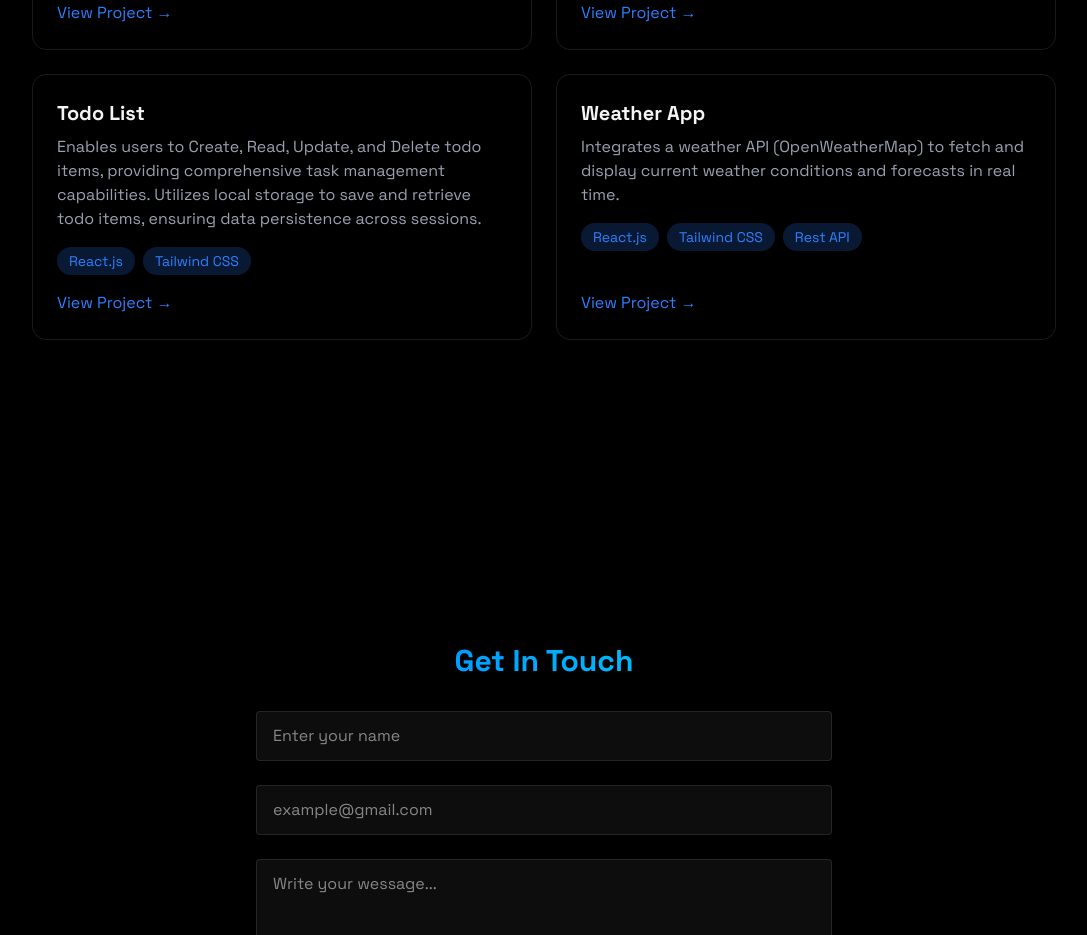
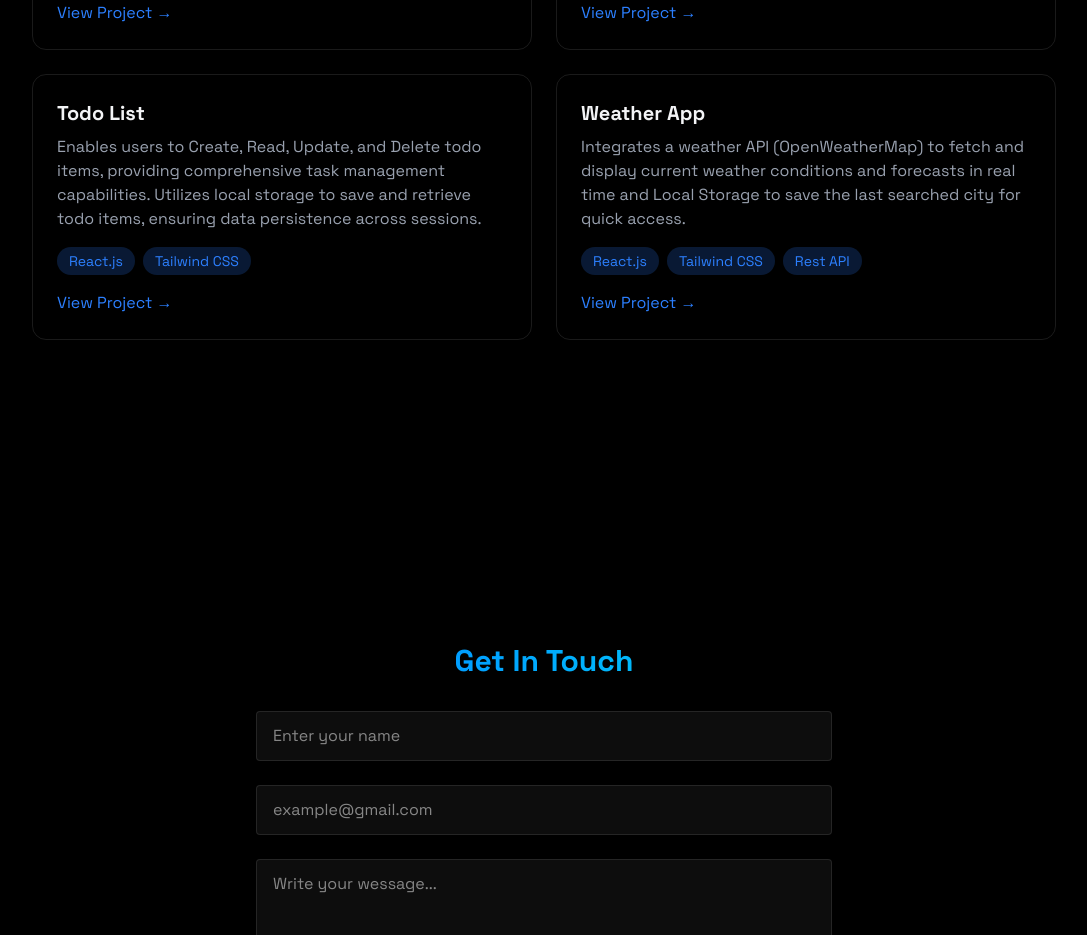
Before and after one commit to shubh95rai/portfolio, a React (Vite) app: page / in a window 1280 px wide. Shown: the part 2440-3375 px from the top of the page, without its empty margins (96-1183 px from the left). Built offline with nearby package versions, Linux system fonts and the light colour scheme.

Commit message:
projects links changed

```diff
--- a/src/components/sections/Projects.jsx
+++ b/src/components/sections/Projects.jsx
@@ -220,7 +220,7 @@ export default function Projects() {
 
               <div>
                 <a
-                  href="https://todo-list-react-95.netlify.app/"
+                  href="https://todo-list-reactjs-95.vercel.app/"
                   target="_blank"
                   className="text-blue-500 transition-all hover:scale-90 hover:text-blue-400"
                 >
@@ -236,7 +236,8 @@ export default function Projects() {
                 <h3 className="mb-2 text-xl font-bold">Weather App</h3>
                 <p className="mb-4 text-gray-400">
                   Integrates a weather API (OpenWeatherMap) to fetch and display
-                  current weather conditions and forecasts in real time.
+                  current weather conditions and forecasts in real time and
+                  Local Storage to save the last searched city for quick access.
                 </p>
 
                 <div className="mb-4 flex flex-wrap gap-2">
@@ -255,7 +256,7 @@ export default function Projects() {
 
               <div>
                 <a
-                  href="https://weather-app-react-95.netlify.app/"
+                  href="https://weather-app-reactjs-95.vercel.app/"
                   target="_blank"
                   className="text-blue-500 transition-all hover:scale-90 hover:text-blue-400"
                 >
```
